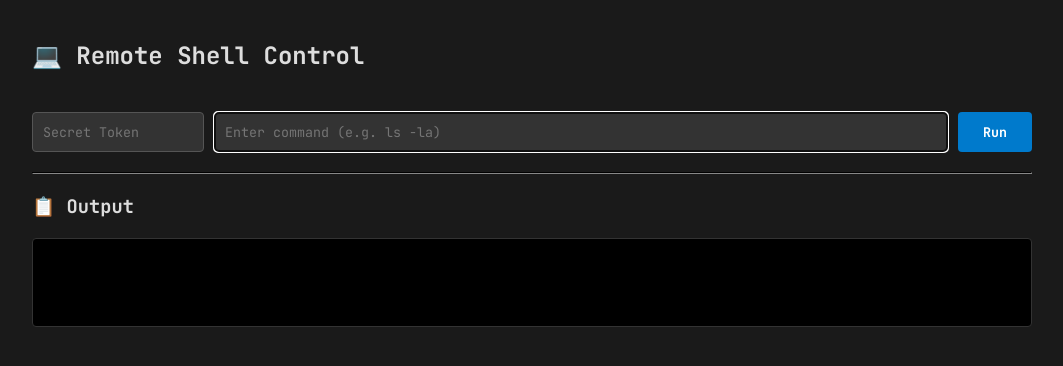
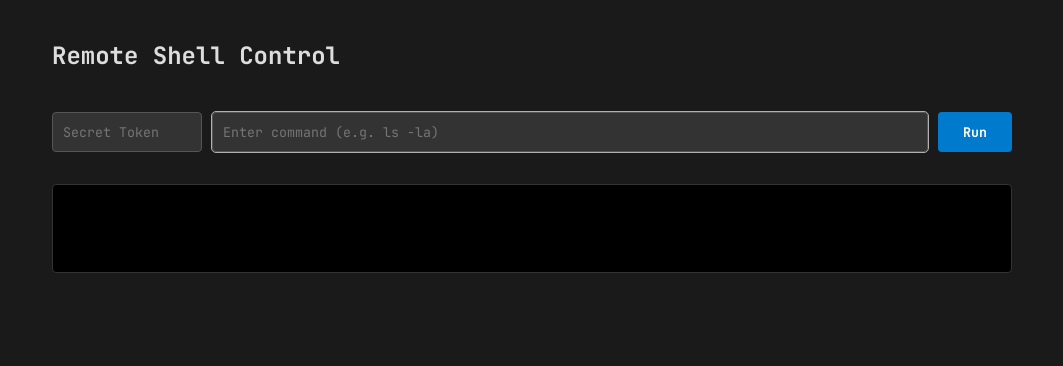
Before and after one commit to aelaroussi/bridge-server, a Flask app: page /admin in a window 1280 px wide. Shown: the top 366 px of the page, without its empty margins (108-1171 px from the left). Run offline with Flask 3, Linux system fonts and the light colour scheme.

Commit message:
cleanup html

```diff
--- a/templates/index.html
+++ b/templates/index.html
@@ -3,12 +3,22 @@
 
 <head>
     <title>Remote Shell</title>
-
     <link rel="preconnect" href="https://fonts.googleapis.com">
     <link rel="preconnect" href="https://fonts.gstatic.com" crossorigin>
     <link href="https://fonts.googleapis.com/css2?family=JetBrains+Mono:wght@400;700&display=swap" rel="stylesheet">
 
     <style>
+
+        *, *::before, *::after{
+            box-sizing: border-box;
+            outline: none;
+        }
+
+        ::selection{
+            background-color: white;
+            color: black;
+        }
+
         body {
             /* 2. Apply the font */
             font-family: 'JetBrains Mono', monospace;
@@ -24,6 +34,7 @@
             display: flex;
             gap: 10px; /* Space between elements */
             width: 100%;
+            margin-bottom: 2rem;
         }
 
         input {
@@ -33,6 +44,10 @@
             color: #fff;
             border-radius: 4px;
             font-family: inherit; /* Inherit JetBrains Mono */
+        }
+
+        input:hover, input:focus{
+            outline: 1px solid #b1b1b1;
         }
 
         /* Fixed width for token so it doesn't get too small */
@@ -101,16 +116,11 @@
             margin-bottom: 10px;
             border: 1px solid #51cf66;
         }
-
-        hr {
-            border-color: #333;
-            margin: 20px 0;
-        }
     </style>
 </head>
 
 <body>
-    <h2>💻 Remote Shell Control</h2>
+    <h2>Remote Shell Control</h2>
 
     {% if status_error %}
     <div class="status-error">❌ {{ status_error }}</div>
@@ -126,9 +136,6 @@
         <button type='submit'>Run</button>
     </form>
 
-    <hr>
-
-    <h3>📋 Output</h3>
     <div class="log">
         {% for entry in results|reverse %}
         <div class='entry'>
```
